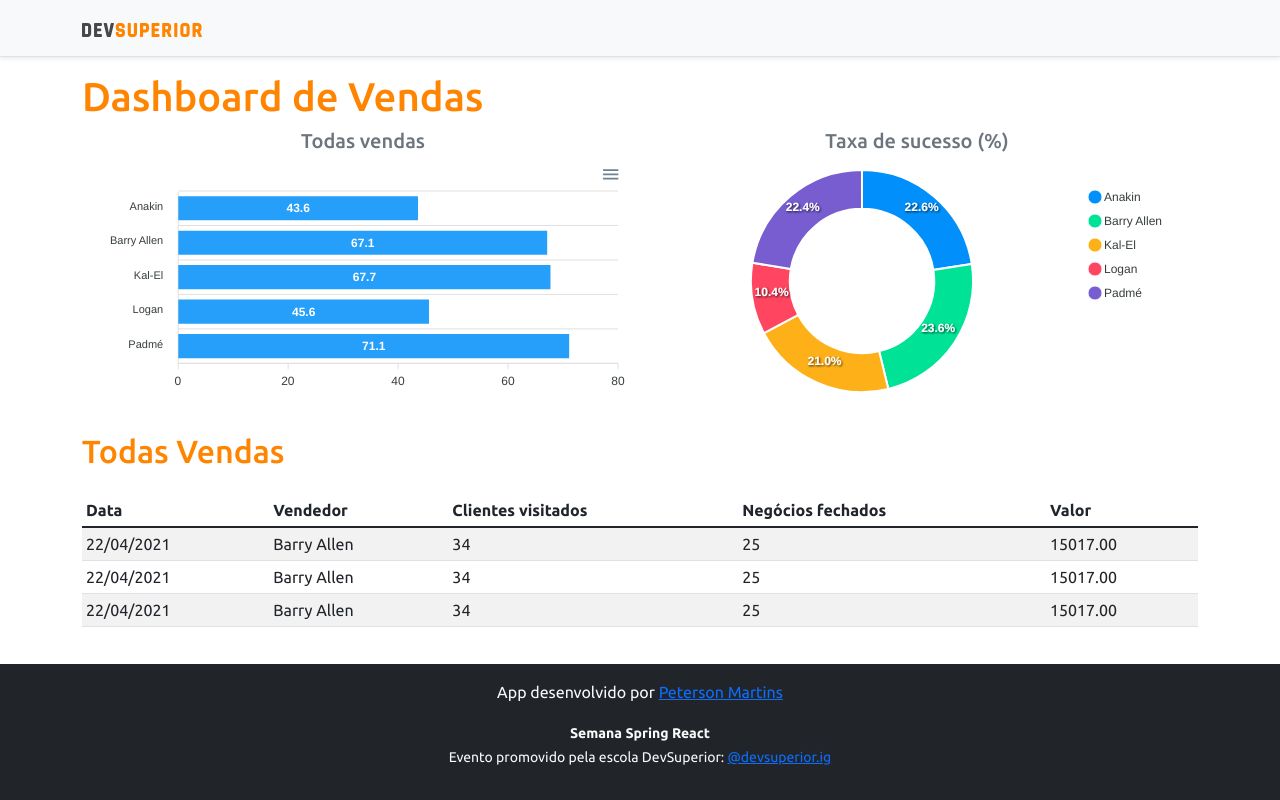
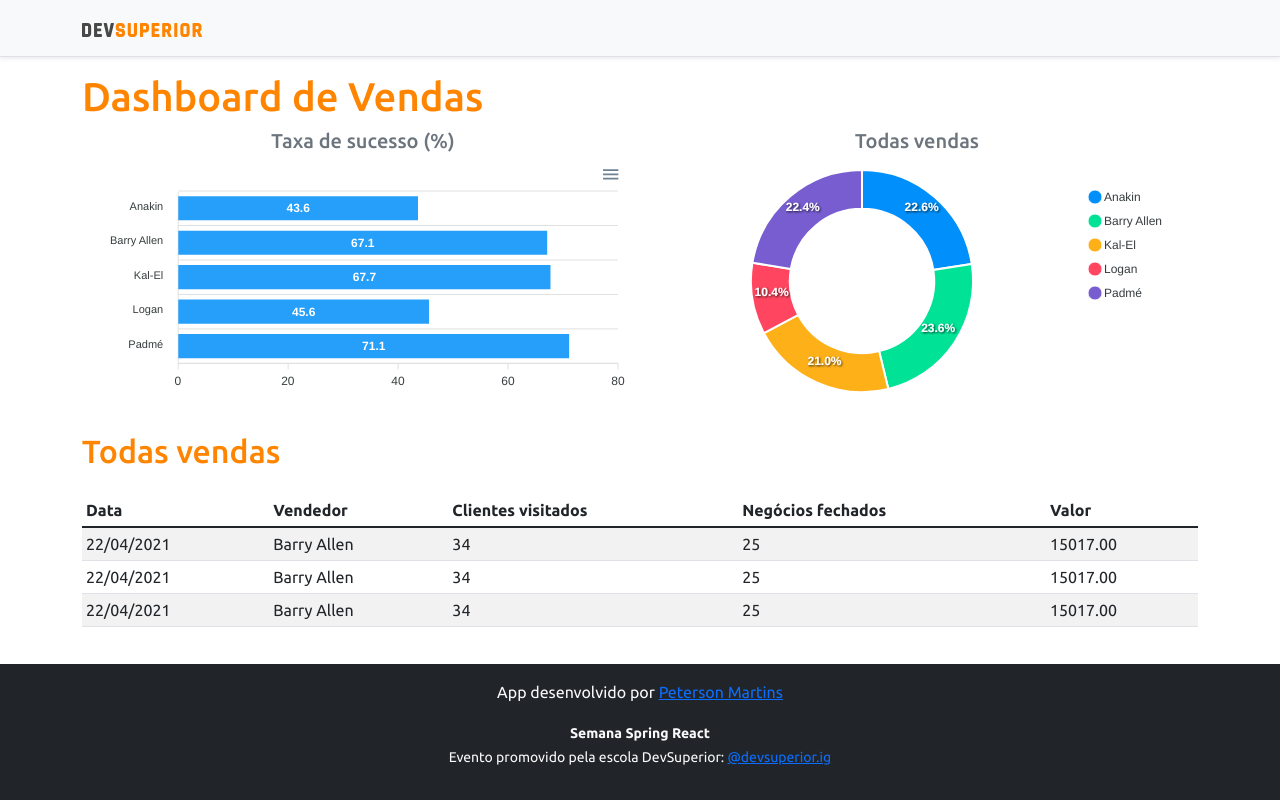
Before and after one commit to petersonmn/projeto-sds3, a React (Create React App) app in the folder frontend/: page / in a window 1280 px wide. Built offline with nearby package versions, Linux system fonts and the light colour scheme.

Commit message:
Update title

```diff
--- a/frontend/src/App.tsx
+++ b/frontend/src/App.tsx
@@ -13,17 +13,17 @@ function App() {
 
         <div className="row px-3">
           <div className="col-sm-6">
-            <h5 className="text-center text-secondary">Todas vendas</h5>
+            <h5 className="text-center text-secondary">Taxa de sucesso (%)</h5>
             <BarChart />
           </div>
           <div className="col-sm-6">
-            <h5 className="text-center text-secondary">Taxa de sucesso (%)</h5>
+            <h5 className="text-center text-secondary">Todas vendas</h5>
             <DonutChart />
           </div>
 
         </div>
         <div className="py-3">
-          <h2 className="text-primary">Todas Vendas</h2>
+          <h2 className="text-primary">Todas vendas</h2>
         </div>
         <DataTable />
       </div>
```
